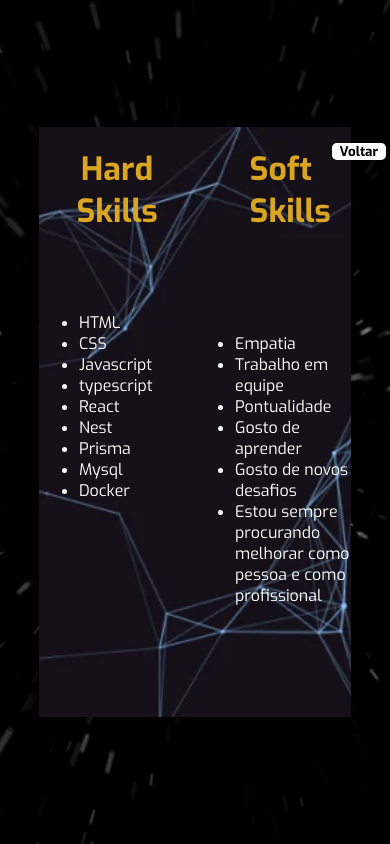
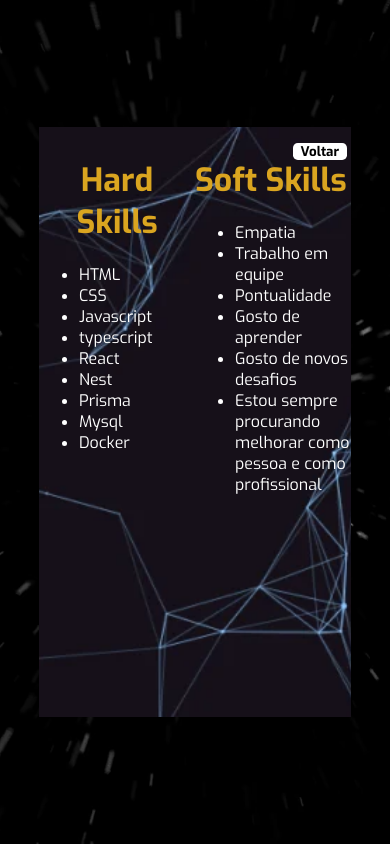
Before and after one commit to MateusSantiagoDev/meu-portfolio, a React (Create React App) app: page /skills in a window 390 px wide. Built offline with nearby package versions, Linux system fonts and the light colour scheme; the HTML template or start-up script is replaced by a standard one.

Commit message:
feat(skills): implemented media query

```diff
--- a/src/views/Skills/Skill.css
+++ b/src/views/Skills/Skill.css
@@ -74,3 +74,86 @@
     color: goldenrod;
     cursor: pointer;
 }
+
+@media (max-width: 375px) {
+
+    .skill_body {
+       height: 90%;
+    }
+
+    .soft_h1 {
+        margin-left: 0;
+    }
+
+    .voltar {
+       padding: 0;
+    }
+}
+
+@media (max-width: 667px) {
+    .ul  {
+      margin-top: 0;
+    }
+
+    .hard_h1 {
+        margin-top: 0;
+    }
+
+    .soft_h1 {
+        margin-top: 0;
+        margin-left: 0;
+    }
+
+    .voltar {
+        margin-left: 30%;
+    }
+}
+
+@media (max-width: 414px) {
+    .hard_h1 {
+        margin-top: 3rem;
+    }
+
+    .soft_h1 {
+        margin-top: 3rem;
+    }
+
+    .voltar {
+        margin-left: 20%;
+    }
+}
+
+@media (max-width: 896px) {
+    .ul {
+      margin-top: 0;
+    }
+
+    .soft_h1 {
+        margin-left: 0;
+    }
+
+    .voltar {
+        margin-left: 25%;
+    }
+}
+
+@media (max-width: 740px) {
+    .hard_h1 {
+        margin-top: 0;
+    }
+
+    .soft_h1{
+        margin-top: 0;
+    }
+
+}
+
+@media (max-width: 414px) {
+    .hard_h1 {
+        margin-top: 2rem;
+    }
+
+    .soft_h1 {
+        margin-top: 2rem;
+    }
+}
```
